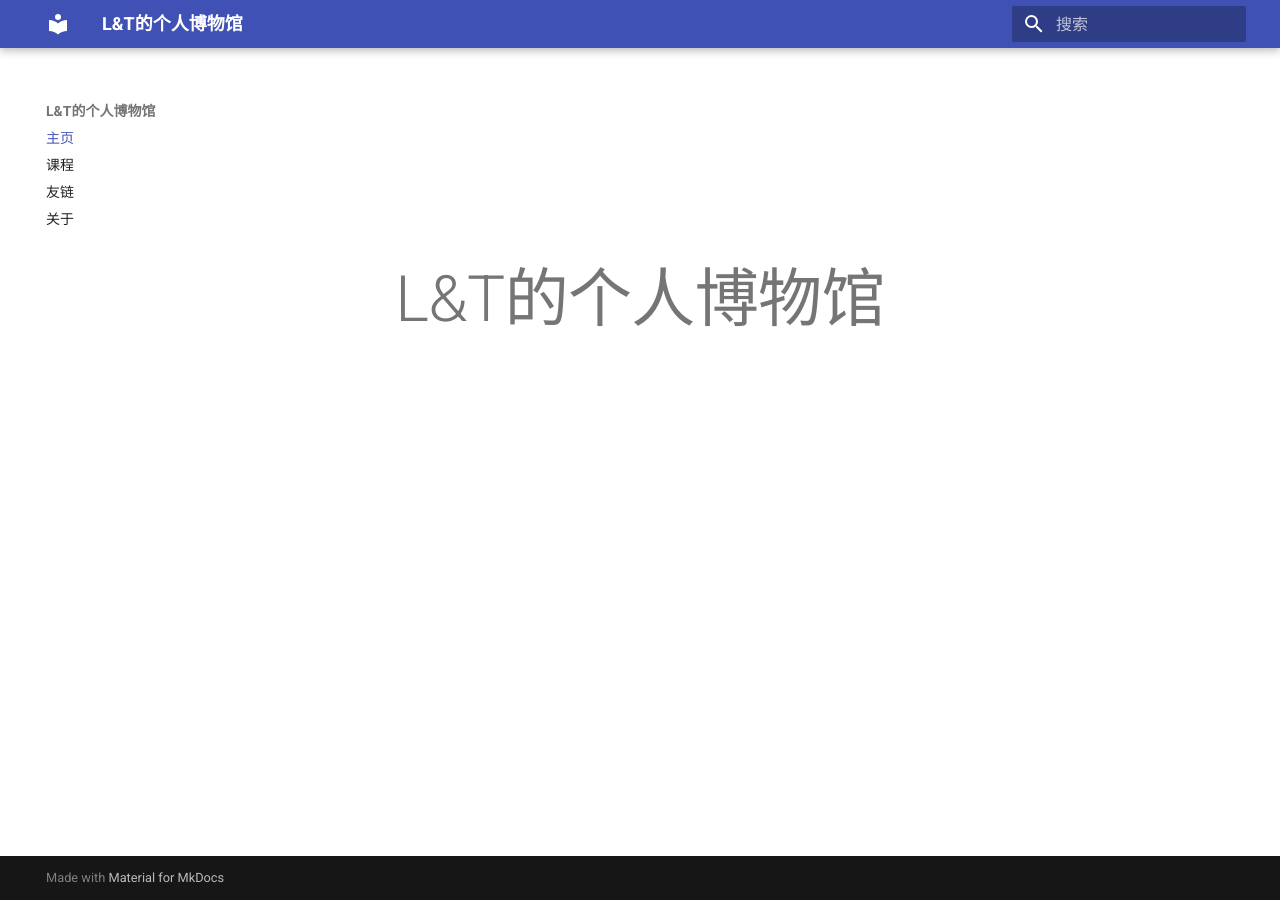
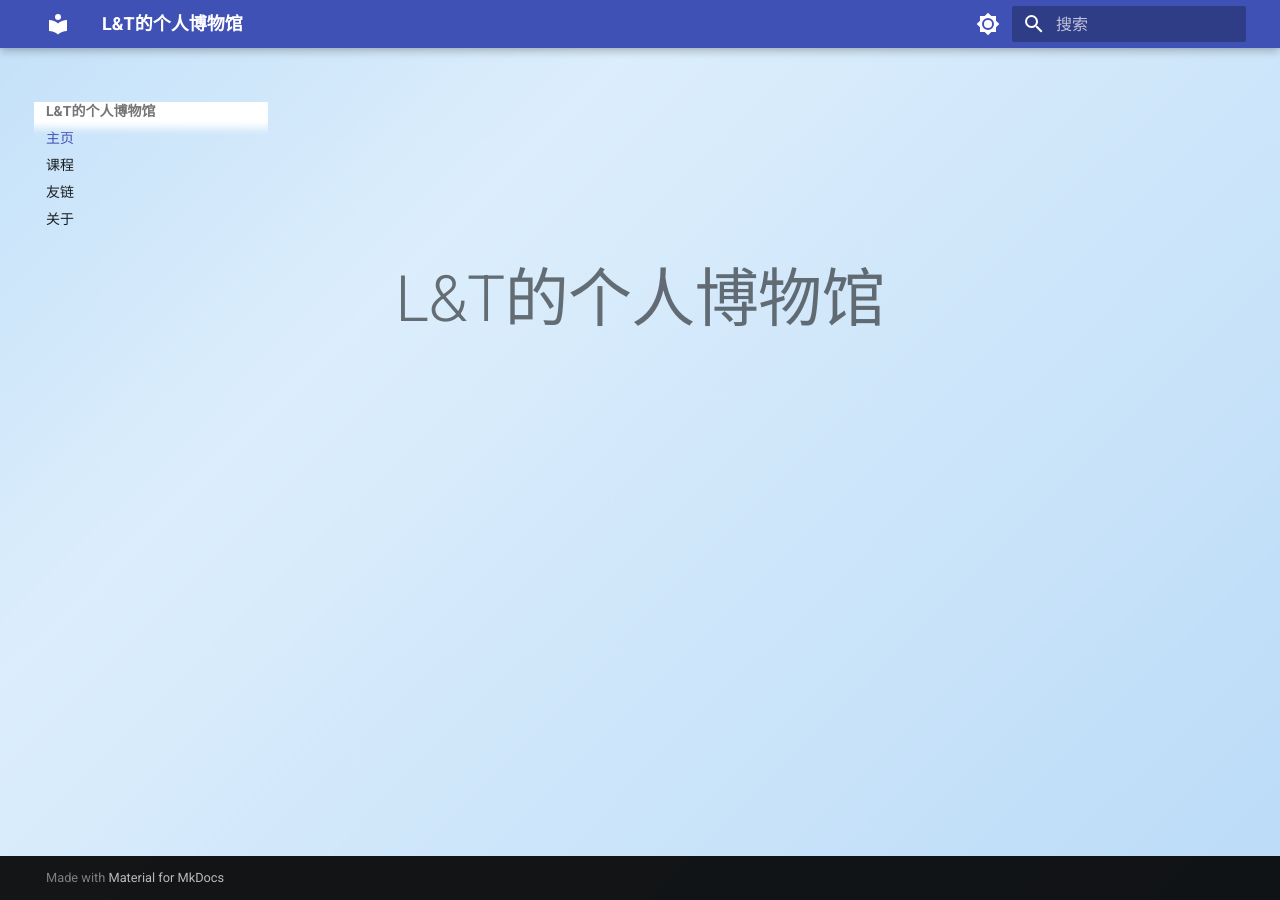
Before and after one commit to Aurashu/Aurashu.github.io, an MkDocs documentation site: the page built from docs/index.md, in a window 1280 px wide. Built offline with MkDocs 1.6.1 and Material for MkDocs 9.7.7, drawn with Linux system fonts in a browser that asks for light colours.

Commit message:
Add dark/light theme palette and homepage flowing water background

```diff
--- /dev/null
+++ b/docs/stylesheets/extra.css
@@ -0,0 +1,19 @@
+/* 首页流水渐变背景（浅蓝色为主）
+   使用 transform 动画（GPU 合成），避免 background-position 动画导致的卡顿 */
+body::before {
+    content: '';
+    position: fixed;
+    top: -50%;
+    left: -50%;
+    width: 200%;
+    height: 200%;
+    z-index: -1;
+    background: linear-gradient(-45deg, #9cc9f2, #bcdcf8, #dceefc, #a8d2f6);
+    animation: gradientFlow 18s ease-in-out infinite;
+}
+
+@keyframes gradientFlow {
+    0% { transform: translate(0, 0); }
+    50% { transform: translate(15%, 7.5%); }
+    100% { transform: translate(0, 0); }
+}
--- a/mkdocs.yml
+++ b/mkdocs.yml
@@ -3,7 +3,23 @@
 
 theme:
   name: material
+  custom_dir: theme
   language: zh
+  palette:
+    # 浅色模式
+    - scheme: default
+      primary: indigo
+      accent: indigo
+      toggle:
+        icon: material/brightness-7
+        name: 切换至深色模式
+    # 深色模式
+    - scheme: slate
+      primary: indigo
+      accent: indigo
+      toggle:
+        icon: material/brightness-4
+        name: 切换至浅色模式
 
 nav:
   - 主页: index.md
--- /dev/null
+++ b/theme/home.html
@@ -0,0 +1,5 @@
+{% extends "base.html" %}
+
+{% block extrahead %}
+  <link rel="stylesheet" href="{{ base_url }}/stylesheets/extra.css" />
+{% endblock %}
```
Also changed, not shown: docs/about/index.md (+6 -5 lines), docs/index.md (+4 -0 lines).
